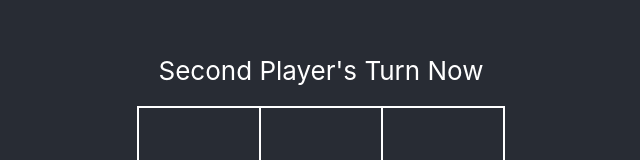
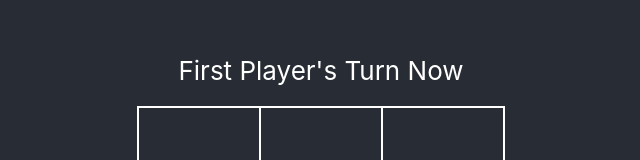
Before and after one commit to Alimurrazi/Tic-tac-toe, a React (Create React App) app: page / in a window 1280 px wide. Shown: the part 136-296 px from the top of the page, without its empty margins (319-959 px from the left). Built offline with nearby package versions, Linux system fonts and the light colour scheme.

Commit message:
fix: tslint error fix

```diff
--- a/src/App.tsx
+++ b/src/App.tsx
@@ -4,11 +4,12 @@ import { useState,useEffect } from "react";
 import { PrimaryButton } from '@fluentui/react/lib/Button';
 import React from "react";
 import { BoardRow } from "./Types/Board.interface";
+import initialCellData from "./Data/Constants";
 
-const checkIfGameOver = (board) => {
+const checkIsGameOver = (board: BoardRow[]) => {
   let result = {
     status: false,
-    winningCells: [] as Number[]
+    winningCells: [] as number[]
   }
   // Check if any row has the same value
   for (let i = 0; i < 3; i++) {
@@ -66,47 +67,19 @@ const checkIfGameOver = (board) => {
 };
 
 function App() {
-  let initialCellData:BoardRow[] = [
-    {
-      rowId: 1,
-      columns: [
-        { id: 11, value: "" },
-        { id: 12, value: "" },
-        { id: 13, value: "" },
-      ],
-    },
-    {
-      rowId: 2,
-      columns: [
-        { id: 21, value: "" },
-        { id: 22, value: "" },
-        { id: 23, value: "" },
-      ],
-    },
-    {
-      rowId: 3,
-      columns: [
-        { id: 31, value: "" },
-        { id: 32, value: "" },
-        { id: 33, value: "" },
-      ],
-    },
-  ];
-
   const [cellStates, setCellStates] = useState(initialCellData);
   const [isFirstPlayer, setIsFirstPlayer] = useState(true);
   const [winStatus, setWinStatus] = useState(false);
-  const [winningCells, setWinningCells] = useState<Number[]>([]);
+  const [winningCells, setWinningCells] = useState<number[]>([]);
   const [isReset, setIsReset] = useState(false);
   useEffect(()=>{
-    const result = checkIfGameOver(cellStates);
+    const result = checkIsGameOver(cellStates);
     if(result.status) {
       setWinStatus(true);
       setWinningCells(result.winningCells);
-    } else {
-      if (!isReset) {
-        setIsFirstPlayer(prevState => !prevState);
-      }
+      setIsFirstPlayer(prevState => !prevState);
+    }
+    else {
       setIsReset(false);
     }
   },[cellStates,isReset])
@@ -135,9 +108,8 @@ function App() {
               {row.columns.map((col) => (
                 <Cell key={col.id.toString()} columnId={col.id}
                 cellClass={winStatus && winningCells.includes(col.id) ? 'cell winning-cell': 'cell'}
-                cellStates={cellStates} setCellStates={setCellStates} isFirstPlayer={isFirstPlayer}
-                winStatus={winStatus} isReset={isReset}>
-                </Cell>
+                cellStates={cellStates} setCellStates={setCellStates} isFirstPlayer={isFirstPlayer} setIsFirstPlayer={setIsFirstPlayer}
+                winStatus={winStatus} isReset={isReset}/>
               ))}
             </div>
           ))}
--- a/src/Cell.tsx
+++ b/src/Cell.tsx
@@ -1,8 +1,17 @@
 import React from "react";
 import { useEffect, useState } from "react";
 import "./Cell.css";
+import { BoardColumn, BoardRow } from "./Types/Board.interface";
 
-function Cell({ columnId, cellStates, setCellStates, isFirstPlayer, winStatus, cellClass, isReset }) {
+function Cell({columnId, cellStates, setCellStates, isFirstPlayer, setIsFirstPlayer, winStatus, cellClass, isReset }: {
+  columnId: number,
+  cellStates: BoardRow[],
+  setCellStates: React.Dispatch<React.SetStateAction<BoardRow[]>>,
+  isFirstPlayer: boolean,
+  setIsFirstPlayer: React.Dispatch<React.SetStateAction<boolean>>,
+  winStatus: boolean,
+  cellClass: string,
+  isReset: boolean }) {
   const [cellValue, setCellValue] = useState("");
   const [rowNumber, setRowNumber] = useState(1);
   const [columnNumber, setColumnNumber] = useState(0);
@@ -17,7 +26,7 @@ function Cell({ columnId, cellStates, setCellStates, isFirstPlayer, winStatus, c
     if (!winStatus) {
       const rowNo = Math.floor(columnId / 10);
       const index = cellStates[rowNo - 1].columns.findIndex(
-        (column) => column.id === columnId
+        (column: BoardColumn) => column.id === columnId
       );
       const value = cellStates[rowNo - 1].columns[index].value;
       if (!value) {
@@ -36,6 +45,7 @@ function Cell({ columnId, cellStates, setCellStates, isFirstPlayer, winStatus, c
     const updatedState = [...cellStates];
     updatedState[rowNumber - 1].columns[columnNumber].value = cellValue;
     setCellStates(updatedState);
+    setIsFirstPlayer(prevState => !prevState);
   },[cellValue, columnNumber, rowNumber]);
 
   return (
--- /dev/null
+++ b/src/Data/Constants.ts
@@ -0,0 +1,30 @@
+import { BoardRow } from "../Types/Board.interface";
+
+const initialCellData:BoardRow[] = [
+    {
+      rowId: 1,
+      columns: [
+        { id: 11, value: "" },
+        { id: 12, value: "" },
+        { id: 13, value: "" },
+      ],
+    },
+    {
+      rowId: 2,
+      columns: [
+        { id: 21, value: "" },
+        { id: 22, value: "" },
+        { id: 23, value: "" },
+      ],
+    },
+    {
+      rowId: 3,
+      columns: [
+        { id: 31, value: "" },
+        { id: 32, value: "" },
+        { id: 33, value: "" },
+      ],
+    },
+  ];
+
+  export default initialCellData
--- a/src/Types/Board.interface.ts
+++ b/src/Types/Board.interface.ts
@@ -1,9 +1,9 @@
 export interface BoardColumn {
-    id: Number,
-    value: String
+    id: number,
+    value: string
 }
 
 export interface BoardRow {
-    rowId: Number,
+    rowId: number,
     columns: BoardColumn[]
 }
--- a/src/index.tsx
+++ b/src/index.tsx
@@ -4,7 +4,7 @@ import './index.css';
 import App from './App';
 import reportWebVitals from './reportWebVitals';
 
-const root = ReactDOM.createRoot(document.getElementById('root'));
+const root = ReactDOM.createRoot(document.getElementById('root') as HTMLElement );
 root.render(
   <React.StrictMode>
     <App />
```
Also changed, not shown: tsconfig.json (added, +26 -0 lines).
